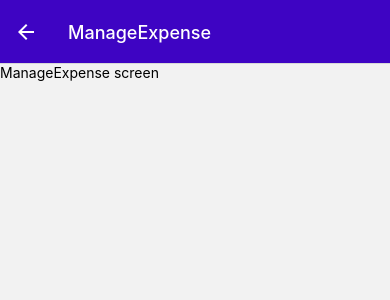
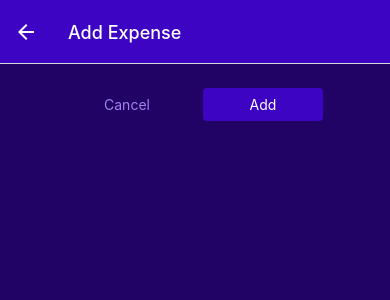
Before and after one commit to rquesada/ExpensesApp, a React Native app: screen /ManageExpense in a window 390 px wide. Shown: the top 300 px of the page. Built offline with nearby package versions, Linux system fonts and the light colour scheme.

Commit message:
Press button

```diff
--- a/components/ExpensesOutput/ExpenseItem.js
+++ b/components/ExpensesOutput/ExpenseItem.js
@@ -8,11 +8,13 @@
 import { getFormattedDate } from "../../util/date";
 import { useNavigation } from "@react-navigation/native";
 
-function ExpenseItem({description, amount, date}){
+function ExpenseItem({id, description, amount, date}){
     const navigation = useNavigation();
 
     function expensePressHandler(){
-        navigation.navigate('ManageExpense');
+        navigation.navigate('ManageExpense', {
+            expenseId: id
+        });
     }
     return (
         <Pressable
--- /dev/null
+++ b/components/UI/Button.js
@@ -0,0 +1,45 @@
+import {
+    Pressable,
+    View,
+    StyleSheet,
+    Text
+ } from "react-native";
+import { GlobalStyles } from "../../constants/styles";
+
+
+function Button({children, onPress, mode, style}){
+    return(
+        <View style={style}>
+            <Pressable onPress={onPress} style={ ({pressed})=> pressed && styles.pressed}>
+                <View style={[styles.button, mode === 'flat' && styles.flat]}>
+                    <Text style={[styles.buttonText , mode == 'flat' && styles.flatText]}>{children}</Text>
+                </View>
+            </Pressable>
+        </View>
+    );
+}
+
+export default Button;
+
+const styles = StyleSheet.create({
+    button:{
+        borderRadius: 4,
+        padding: 8,
+        backgroundColor: GlobalStyles.colors.primary500,
+    },
+    flat:{
+        backgroundColor: 'transparent'
+    },
+    buttonText:{
+        color: 'white',
+        textAlign:'center'
+    },
+    flatText:{
+        color: GlobalStyles.colors.primary200
+    },
+    pressed:{
+        opacity: 0.75,
+        backgroundColor: GlobalStyles.colors.primary100,
+        borderRadius: 4
+    }
+});
--- a/screens/ManageExpense.js
+++ b/screens/ManageExpense.js
@@ -1,11 +1,76 @@
+import { useLayoutEffect } from "react";
 import {
-    Text
+    StyleSheet,
+    View
 } from "react-native";
+import IconButton from "../components/UI/IconButton";
+import { GlobalStyles } from "../constants/styles";
+import Button from "../components/UI/Button";
 
-function ManageExpense(){
+function ManageExpense({route, navigation}){
+    const editedExpenseId = route.params?.expenseId;
+    const isEditing = !!editedExpenseId;
+
+    useLayoutEffect(()=> {
+        navigation.setOptions({
+            title: isEditing ? 'Edit Expense' : 'Add Expense'
+        });
+    },[navigation, isEditing])
+
+    function deleteExpenseHandler(){
+
+    }
+
+    function cancelHandler(){
+
+    }
+
+    function confirmHandler(){
+
+    }
+
     return (
-        <Text>ManageExpense screen</Text>
+        <View style={styles.container}>
+            <View style={styles.buttonsContainer}>
+                <Button style={styles.button} mode='flat' onPress={cancelHandler}>Cancel</Button>
+                <Button style={styles.button} onPress={confirmHandler}>{isEditing ? 'Update' : 'Add'}</Button>
+            </View>
+            {isEditing && (
+                <View style={styles.deleteContainer}>
+                    <IconButton
+                        icon='trash'
+                        color={ GlobalStyles.colors.error500}
+                        size={36}
+                        onPress={deleteExpenseHandler}
+                    />
+                </View>
+            )}
+        </View>
     );
 };
 
 export default ManageExpense;
+
+const styles = StyleSheet.create({
+    container:{
+        flex:1,
+        padding: 24,
+        backgroundColor: GlobalStyles.colors.primary800
+    },
+    buttonsContainer:{
+        flexDirection:'row',
+        justifyContent: 'center',
+        alignItems: 'center'
+    },
+    button:{
+        minWidth: 120,
+        marginHorizontal: 8
+    },
+    deleteContainer:{
+        marginTop: 16,
+        paddingTop: 8,
+        borderTopWidth: 2,
+        borderTopColor: GlobalStyles.colors.primary200,
+        alignItems: 'center'
+    }
+})
```
